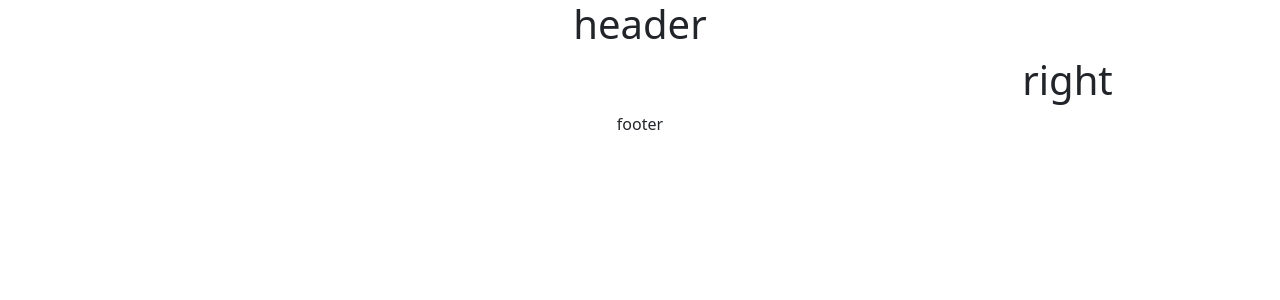
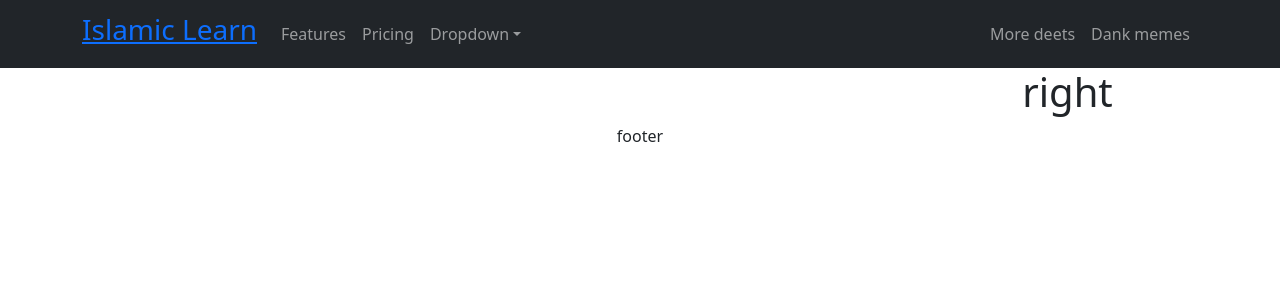
Before and after one commit to arifulsinbad/islamic-learn, a React (Create React App) app: page / in a window 1280 px wide. Shown: the top 300 px of the page. Built offline with nearby package versions, Linux system fonts and the light colour scheme.

Commit message:
commit 4

```diff
--- a/src/Header/Header.js
+++ b/src/Header/Header.js
@@ -1,9 +1,41 @@
 import React from 'react';
-
+import Container from 'react-bootstrap/Container';
+import Nav from 'react-bootstrap/Nav';
+import Navbar from 'react-bootstrap/Navbar';
+import NavDropdown from 'react-bootstrap/NavDropdown';
+import { Link } from 'react-router-dom';
 const Header = () => {
  return (
   <div>
-   <h1>header</h1>
+    <Navbar collapseOnSelect expand="lg" bg="dark" variant="dark">
+      <Container>
+        <Navbar.Brand href="#home"><Link to = '/'><h3>Islamic Learn</h3></Link></Navbar.Brand>
+        <Navbar.Toggle aria-controls="responsive-navbar-nav" />
+        <Navbar.Collapse id="responsive-navbar-nav">
+          <Nav className="me-auto">
+            <Nav.Link href="#features">Features</Nav.Link>
+            <Nav.Link href="#pricing">Pricing</Nav.Link>
+            <NavDropdown title="Dropdown" id="collasible-nav-dropdown">
+              <NavDropdown.Item href="#action/3.1">Action</NavDropdown.Item>
+              <NavDropdown.Item href="#action/3.2">
+                Another action
+              </NavDropdown.Item>
+              <NavDropdown.Item href="#action/3.3">Something</NavDropdown.Item>
+              <NavDropdown.Divider />
+              <NavDropdown.Item href="#action/3.4">
+                Separated link
+              </NavDropdown.Item>
+            </NavDropdown>
+          </Nav>
+          <Nav>
+            <Nav.Link href="#deets">More deets</Nav.Link>
+            <Nav.Link eventKey={2} href="#memes">
+              Dank memes
+            </Nav.Link>
+          </Nav>
+        </Navbar.Collapse>
+      </Container>
+    </Navbar>
   </div>
  );
 };
--- a/src/Route/Routes.js
+++ b/src/Route/Routes.js
@@ -1,11 +1,14 @@
 import { createBrowserRouter } from "react-router-dom";
+import Home from "../Home/Home";
 import Main from "../Layout/Main";
 
 export const router = createBrowserRouter([
  {
   path: '/', element:<Main></Main>,
   children:[
-
+   {
+    path:'/', element:<Home></Home>
+   }
   ]
  }
 ])
```
